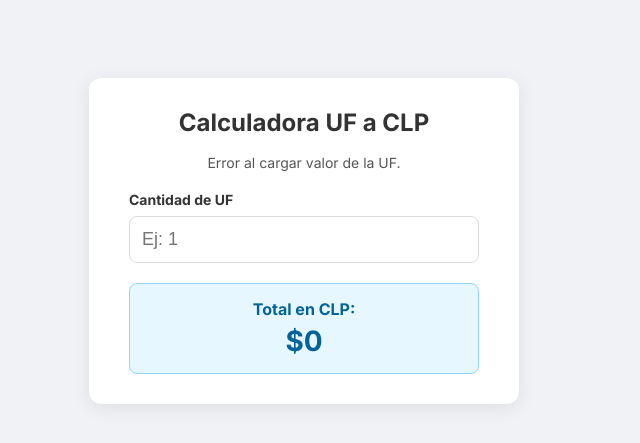
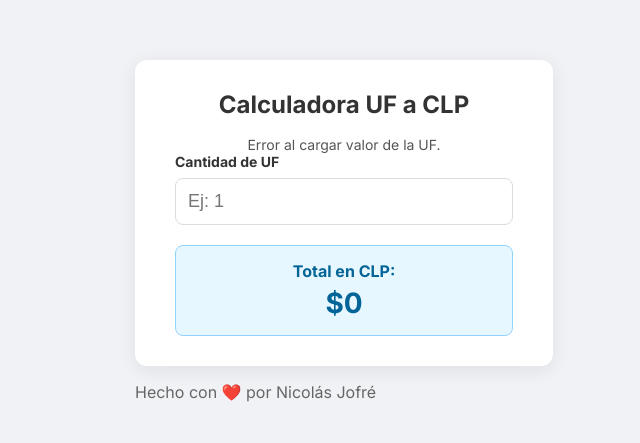
Before and after one commit to njofrey/calculadora-uf, a plain HTML site: page index.html in a window 1280 px wide. Shown: the part 159-602 px from the top of the page, without its empty margins (336-976 px from the left). Drawn offline with Linux system fonts and the light colour scheme; no server answers.

Commit message:
Update index.html

```diff
--- a/index.html
+++ b/index.html
@@ -10,10 +10,11 @@
     <link href="https://fonts.googleapis.com/css2?family=Inter:wght@400;700&display=swap" rel="stylesheet">
 </head>
 <body>
+    <div class="main-container">
         <div class="card">
             <h1>Calculadora UF a CLP</h1>
 
-        <p id="uf-display">Cargando valor de la UF...</p>
+            <div id="uf-display" class="uf-display-box">Cargando valor de la UF...</div>
 
             <div class="input-group">
                 <label for="uf-input">Cantidad de UF</label>
@@ -26,6 +27,9 @@
             </div>
         </div>
 
+        <p class="credit">Hecho con ❤️ por Nicolás Jofré</p>
+    </div>
+
     <script src="script.js"></script>
 </body>
 </html>
```
Lines whose indentation alone changed are shown as unchanged.
